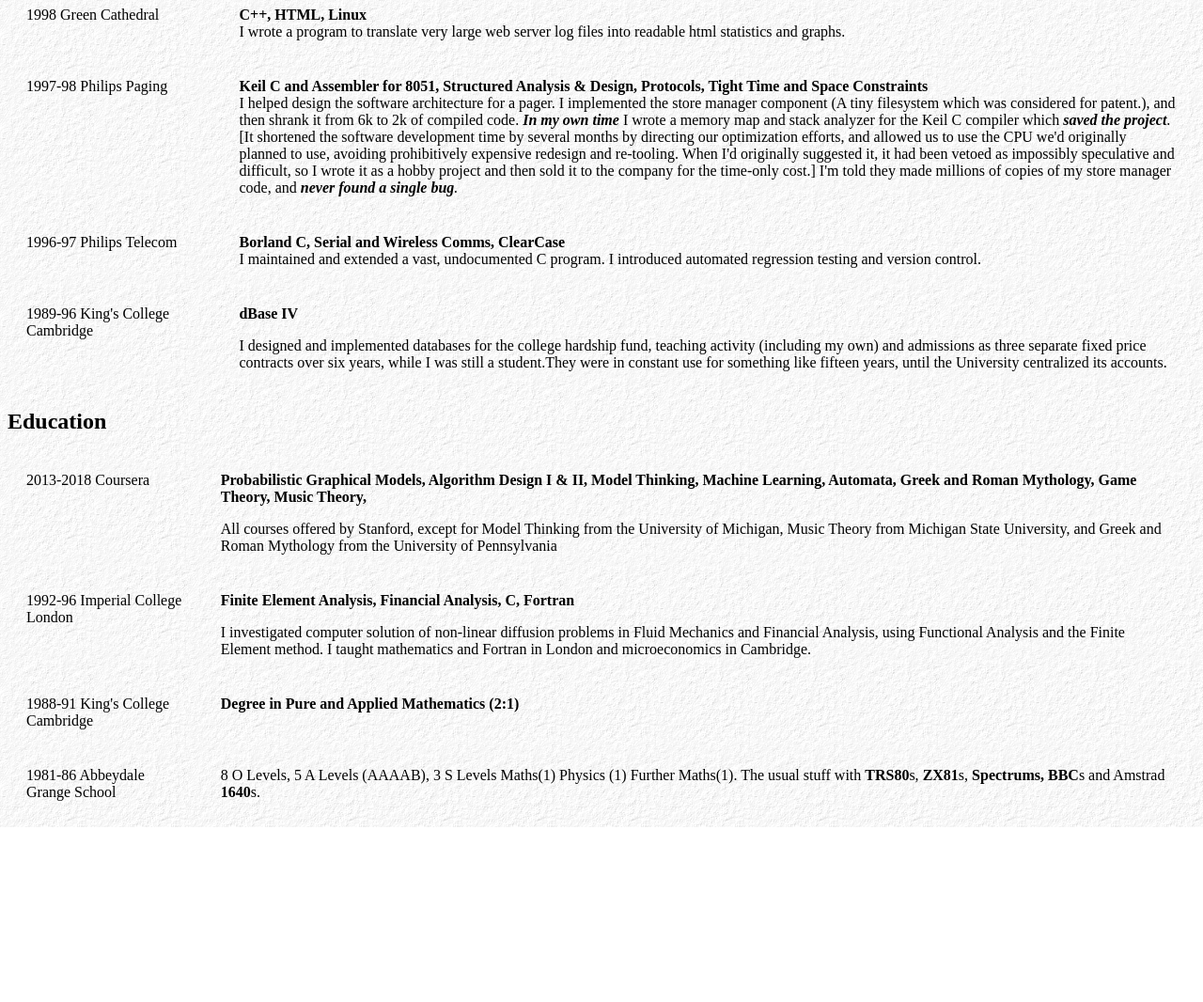
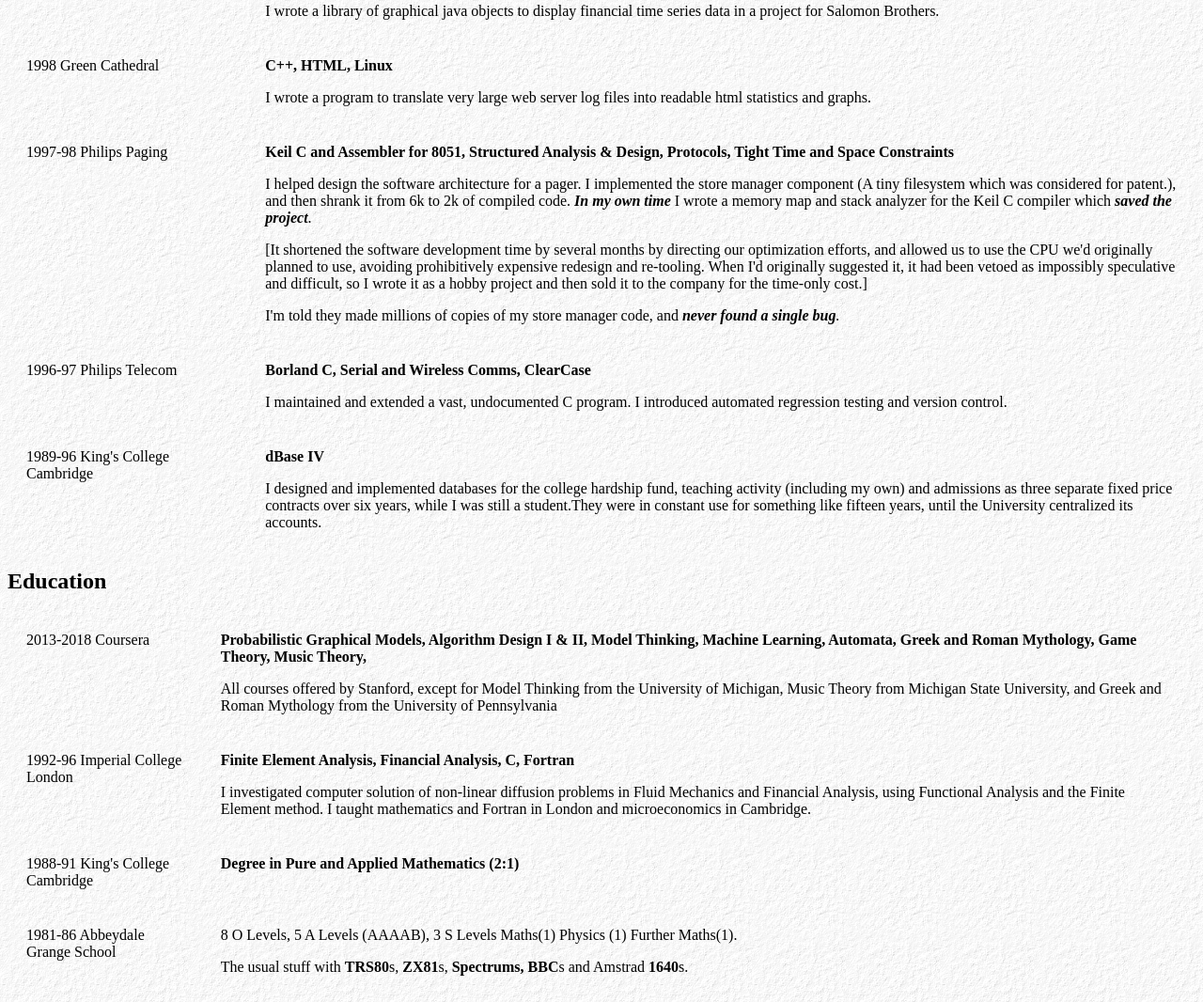
Before and after one commit to johnlawrenceaspden/johnlawrenceaspden.github.io, a plain HTML site: page index.html in a window 1280 px wide. Shown: the part 3815-4881 px from the top of the page at 94% size. Before the commit the page ends 4695 px from the top, so only its background shows below. Drawn offline with Linux system fonts and the light colour scheme.

Commit message:
mark paragraphs

```diff
--- a/index.html
+++ b/index.html
@@ -257,7 +257,7 @@ value iteration, tabular methods, and markov decision processes ] </p>
 <tr>
 <td>2005 Sepura <br> ( 3 separate contracts )</td>
 <td>
-  <p><b>Embedded C, Python, >Visual C++, make, Subversion, CVS, Frontpage, Windows Comms, Unicode, CJK fonts, LGPL</b></p>
+  <p><b>Embedded C, Python, Visual C++, make, Subversion, CVS, Frontpage, Windows Comms, Unicode, CJK fonts, LGPL</b></p>
   <p>I solved some mysterious bugs in a project to split DSP code across several code pages, and then automated the build process and dependency generation. I debugged, modified and version controlled a browser-based error tracking/change control system. I converted an ancient program to use Windows Comms and work with Chinese, Korean and Japanese scripts.</p>
 </td>
 </tr>
@@ -272,7 +272,8 @@ value iteration, tabular methods, and markov decision processes ] </p>
 
 <tr>
 <td>2003 Sepura </td>
-<td><p><b>Embedded C, Assembler, AVR, Mega128, Codevision, High Speed Serial Comms, Device Drivers, Delphi</b></p>
+<td>
+  <p><b>Embedded C, Assembler, AVR, Mega128, Codevision, High Speed Serial Comms, Device Drivers, Delphi</b></p>
   <p>I wrote the software for an AVR chip embedded in a dashboard mounted police radio console, as well as a PC test harness in Delphi. Part of this involved writing a 900kb serial link protocol to work over a 10 metre cable in conditions of heavy interference (lots of fun with oscilloscopes!). This software is currently in most British police cars, as well as in many other countries, and <i><b>no bugs have ever been found</b></i>.</p>
 </td>
 </tr>
@@ -281,7 +282,8 @@ value iteration, tabular methods, and markov decision processes ] </p>
 <td>2001 Simoco Digital Systems <br>
 ( 2 separate contracts )
 </td>
-<td><p><b>ClearCase, HTML, UI Design, Toolbook Instructor</b></p>
+<td>
+  <p><b>ClearCase, HTML, UI Design, Toolbook Instructor</b></p>
   <p>I was engaged to implement a new user interface for a portable radio used by the emergency services. Intuiting from the design documents that the new interface might be worse than the old, I wrote a PC simulation first, so that marketing could work out whether they really wanted it. The project was cancelled, saving the company approximately <b><i>£20,000,000</i></b>, partly at my own expense.</p>
   <p>In an unconnected second contract I evaluated the ClearCase version control system, recommended against it, was overruled, wrote recommendations for its use, wrote an html tutorial and gave some training.</p>
 </td>
@@ -310,40 +312,39 @@ value iteration, tabular methods, and markov decision processes ] </p>
 
 <tr>
 <td>1998 Green Cathedral </td>
-<td><b>C++, HTML, Linux</b>
-<div></div>
-<div>I wrote a program to translate very large web server log files into readable html statistics and graphs.</div>
-<div></div>
+<td><p><b>C++, HTML, Linux</b></p>
+
+<p>I wrote a program to translate very large web server log files into readable html statistics and graphs.</p>
+
 </td>
 </tr>
 
 <tr>
 <td>1997-98 Philips Paging </td>
-<td><b>Keil C and Assembler for 8051, Structured Analysis &amp; Design, Protocols, Tight Time and Space Constraints</b>
-<div></div>
-<div>I helped design the software architecture for a pager. I implemented the store manager component (A tiny filesystem which was considered for patent.), and then shrank it from 6k to 2k of compiled code. <i><b>In my own time</b></i> I wrote a memory map and stack analyzer for the Keil C compiler which <i><b>saved the project</b></i>.
+<td><p><b>Keil C and Assembler for 8051, Structured Analysis &amp; Design, Protocols, Tight Time and Space Constraints</b></p>
 
-[It shortened the software development time by several months by directing our optimization efforts, and allowed us to use the CPU we'd originally planned to use, avoiding prohibitively expensive redesign and re-tooling. When I'd originally suggested it, it had been vetoed as impossibly speculative and difficult, so I wrote it as a hobby project and then sold it to the company for the time-only cost.]
+<p>I helped design the software architecture for a pager. I implemented the store manager component (A tiny filesystem which was considered for patent.), and then shrank it from 6k to 2k of compiled code. <i><b>In my own time</b></i> I wrote a memory map and stack analyzer for the Keil C compiler which <i><b>saved the project</b></i>. </p>
 
-I'm told they made millions of copies of my store manager code, and <i><b>never found a single bug</b>.</i>
-</div>
-<div></div>
+<p>[It shortened the software development time by several months by directing our optimization efforts, and allowed us to use the CPU we'd originally planned to use, avoiding prohibitively expensive redesign and re-tooling. When I'd originally suggested it, it had been vetoed as impossibly speculative and difficult, so I wrote it as a hobby project and then sold it to the company for the time-only cost.]</p>
+
+<p>I'm told they made millions of copies of my store manager code, and <i><b>never found a single bug</b>.</i></p>
+
 </td>
 </tr>
 
 <tr>
 <td>1996-97 Philips Telecom
 </td>
-<td><b>Borland C, Serial and Wireless Comms, ClearCase</b>
-<div></div>
-<div>I maintained and extended a vast, undocumented C program. I introduced automated regression testing and version control.</div>
-<div></div>
+<td><p><b>Borland C, Serial and Wireless Comms, ClearCase</b></p>
+
+<p>I maintained and extended a vast, undocumented C program. I introduced automated regression testing and version control.</p>
+
 </td>
 </tr>
 
 <tr>
 <td>1989-96 King's College Cambridge</td>
-<td><b>dBase IV</b>
+<td><p><b>dBase IV</b></p>
 <p>I designed and implemented databases for the college hardship fund, teaching activity (including my own) and admissions as three separate fixed price contracts over six years, while I was still a student.They were in constant use for something like fifteen years, until the University centralized its accounts.</p>
 </td>
 </tr>
@@ -357,27 +358,27 @@ I'm told they made millions of copies of my store manager code, and <i><b>never
 <tbody>
   <tr>
     <td>2013-2018 Coursera</td>
-    <td><b>Probabilistic Graphical Models, Algorithm Design I & II, Model Thinking, Machine Learning, Automata, Greek and Roman Mythology, Game Theory, Music Theory, </b>
+    <td><p><b>Probabilistic Graphical Models, Algorithm Design I & II, Model Thinking, Machine Learning, Automata, Greek and Roman Mythology, Game Theory, Music Theory, </b></p>
       <p> All courses offered by Stanford, except for Model Thinking from the University of Michigan, Music Theory from Michigan State University, and Greek and Roman Mythology from the University of Pennsylvania </p></td></tr>
 
   <tr>
 
 <td>1992-96 Imperial College London</td>
-<td><b>Finite Element Analysis, Financial Analysis, C, Fortran</b>
+<td><p><b>Finite Element Analysis, Financial Analysis, C, Fortran</b></p>
 <p>I investigated computer solution of non-linear diffusion problems in Fluid Mechanics and Financial Analysis, using Functional Analysis and the Finite Element method. I taught mathematics and Fortran in London and microeconomics in Cambridge.</p>
 </td>
   </tr>
 
 <tr>
 <td>1988-91 King's College Cambridge </td>
-<td>
-<b>Degree in Pure and Applied Mathematics (2:1)</b>
+<td><p><b>Degree in Pure and Applied Mathematics (2:1)</b></p>
 </td>
 </tr>
 
 <tr>
 <td>1981-86 Abbeydale Grange School </td>
-<td>8 O Levels, 5 A Levels (AAAAB), 3 S Levels Maths(1) Physics (1) Further Maths(1). The usual stuff with <b>TRS80</b>s, <b>ZX81</b>s, <b>Spectrums, BBC</b>s and Amstrad <b>1640</b>s.
+<td><p>8 O Levels, 5 A Levels (AAAAB), 3 S Levels Maths(1) Physics (1) Further Maths(1).</p>
+  <p>The usual stuff with <b>TRS80</b>s, <b>ZX81</b>s, <b>Spectrums, BBC</b>s and Amstrad <b>1640</b>s.</p>
 </td>
 </tr>
 
```
Lines whose indentation alone changed are shown as unchanged.
